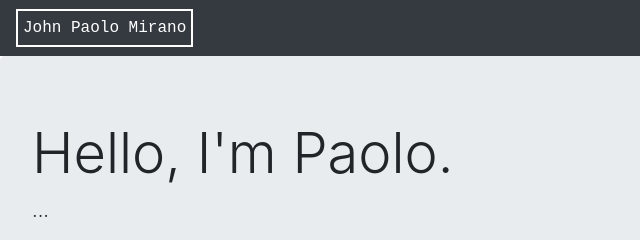
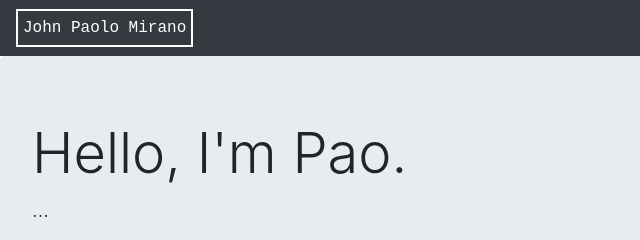
Before and after one commit to ijpmirano20/ijpmirano20.github.io, a plain HTML site: page index.html in a window 1280 px wide. Shown: the top 240 px of the page, 0-640 px from the left. Drawn offline with nearby package versions, Linux system fonts and the light colour scheme.

Commit message:
Update index.html

```diff
--- a/index.html
+++ b/index.html
@@ -3,7 +3,7 @@
 <head>
 	<meta charset="UTF-8">
 	<meta name="viewport" content="width=device-width, initial-scale=1.0">
-	<title>Document</title>
+	<title>Portfolio</title>
 	<link rel="stylesheet" href="css/style.css">
 	<link rel="stylesheet" href="https://cdn.jsdelivr.net/npm/bootstrap@4.5.3/dist/css/bootstrap.min.css" integrity="sha384-TX8t27EcRE3e/ihU7zmQxVncDAy5uIKz4rEkgIXeMed4M0jlfIDPvg6uqKI2xXr2" crossorigin="anonymous">
 	<script src="https://code.jquery.com/jquery-3.5.1.slim.min.js" integrity="sha384-DfXdz2htPH0lsSSs5nCTpuj/zy4C+OGpamoFVy38MVBnE+IbbVYUew+OrCXaRkfj" crossorigin="anonymous"></script>
@@ -40,7 +40,7 @@
 </nav>
 <!-- Jumbotron -->
 <div class="jumbotron mb-0">
-  <h1 class="display-4">Hello, I'm Paolo.</h1>
+  <h1 class="display-4">Hello, I'm Pao.</h1>
   <p class="lead">...</p>
   <hr class="my-4">
   <p>It uses utility classes for typography and spacing to space content out within the larger container.</p>
```
